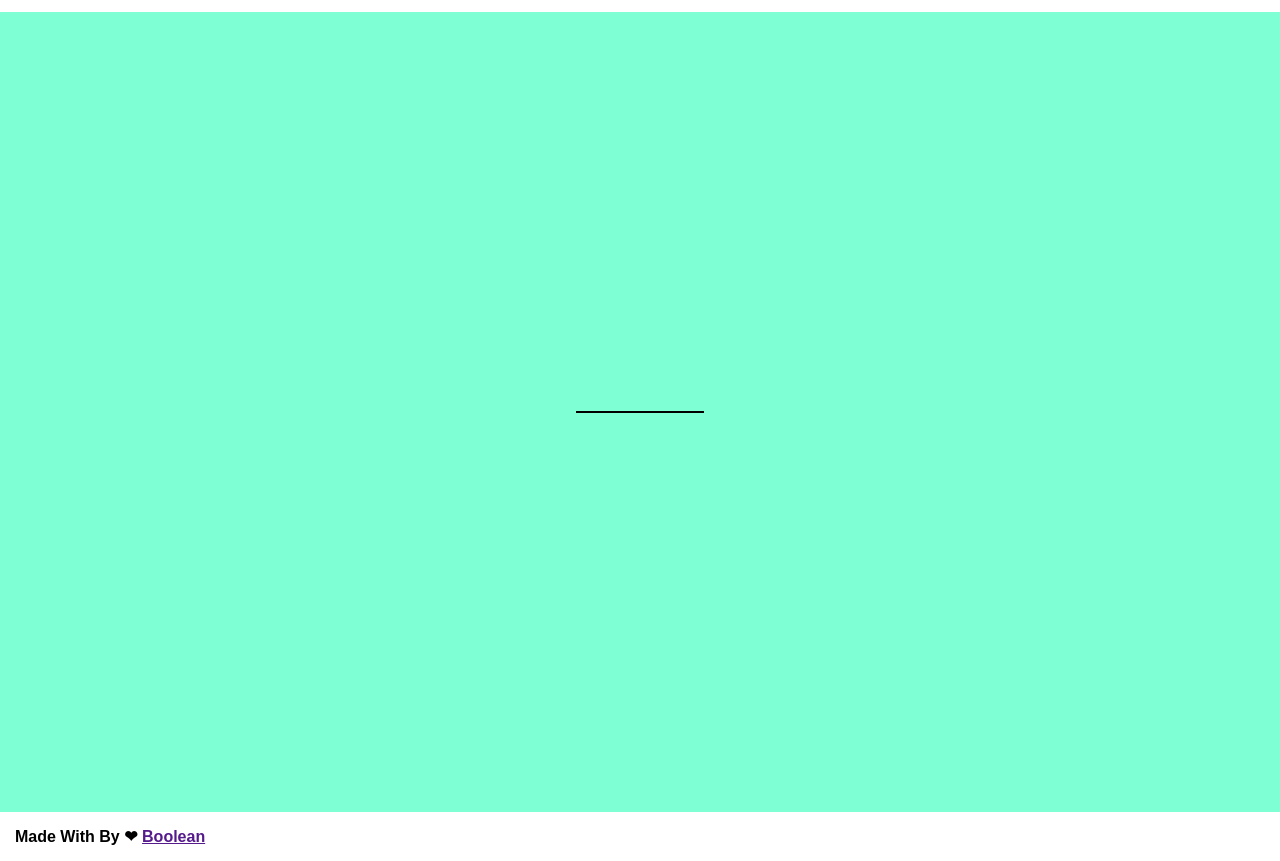
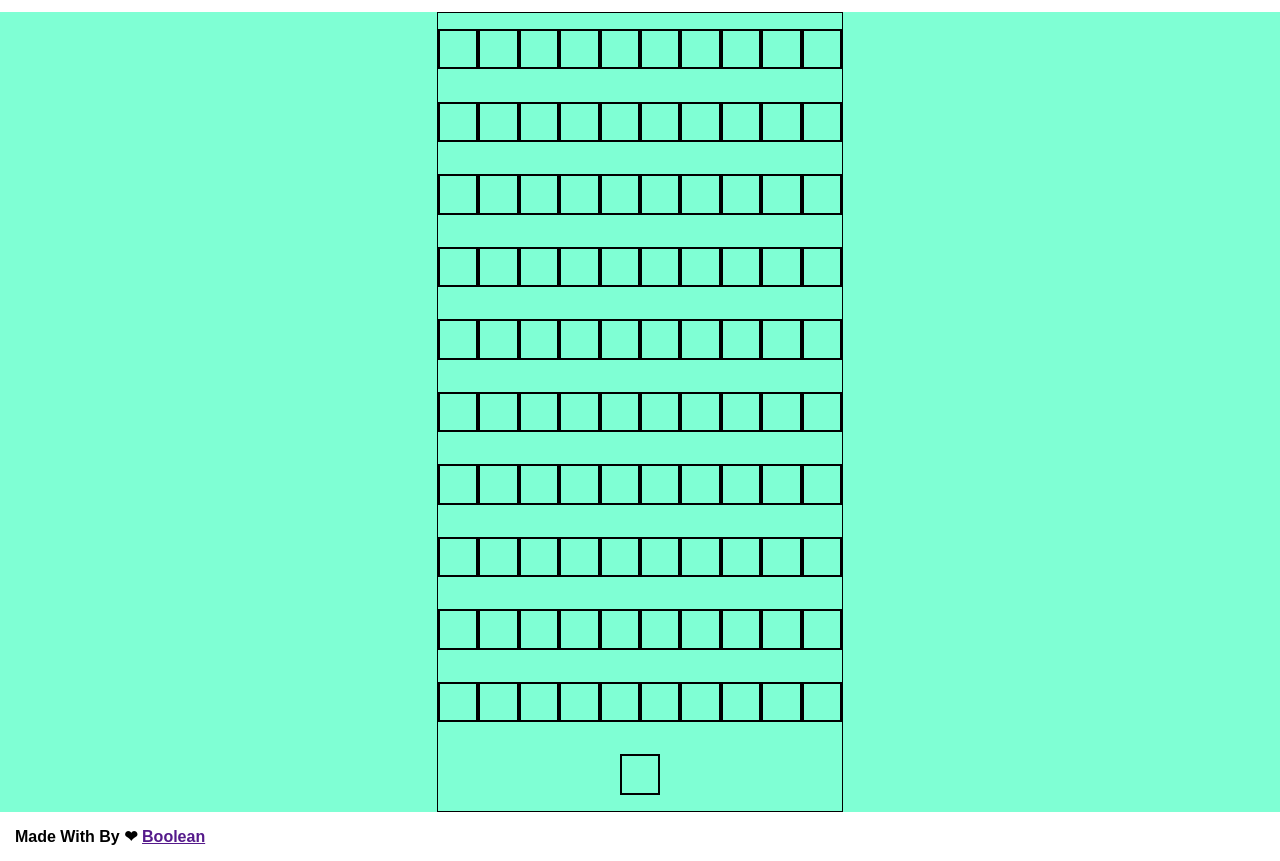
Before and after one commit to federicoverbicaro/js-campominato-grid, a plain HTML site: page index.html in a window 1280 px wide. Both pictures are taken after a click on the button "play". Shown: the part 78-939 px from the top of the page. Drawn offline with Linux system fonts and the light colour scheme.

Commit message:
feat: ciclo for main js r/13 a r/16

```diff
--- a/assets/css/style.css
+++ b/assets/css/style.css
@@ -41,8 +41,7 @@
     height: 100vh;
     background-color:rgb(127,255,212) ;
     display: flex;
-    justify-content: center;
-    align-items: center;
+
 }
 .active{
     display:block;
@@ -52,18 +51,21 @@
 }
 
 #griglia{
-    width: 60%;
+    /* width: 100%; */
     margin: 0 auto ;
     display: flex;
     border: 1px solid black;
+    justify-content: center;
+    align-items: center;
     flex-wrap:wrap;
-    flex-basis: calc(100% / 10);
+
 }
 
 #casella{
     aspect-ratio: 1/1;
-    width: 10%;
+    width: 100%;
     border: 2px solid black;
+    flex-basis: calc(100% / 10);
 
 }
 
--- a/assets/js/main.js
+++ b/assets/js/main.js
@@ -1,6 +1,6 @@
 const buttonHtml = document.getElementById("bottone")
 const grigliHtml = document.getElementById("griglia")
-const casellaHtml = document.getElementById("casella")
+let casellaHtml = document.getElementById("casella")
 
 buttonHtml.addEventListener('click',function(){
     grigliHtml.classList.remove("deactivate")
@@ -8,9 +8,12 @@ buttonHtml.addEventListener('click',function(){
 
     casellaHtml.classList.remove("deactivate")
     casellaHtml.classList.add("active")
-})
 
 
-// for(let i = 1; i < 100; i++){
-//     casellaHtml.innerHTML
-// }
+    for(let i = 0; i <= 99; i++){
+        let casellaHtml =  document.createElement("div")
+        casellaHtml.id = "casella"
+        grigliHtml.appendChild(casellaHtml)
+
+     }
+})
--- a/index.html
+++ b/index.html
@@ -50,8 +50,8 @@
         <div class="container-main">
             <div id="griglia" class="active deactivate">
 
-                <!-- <div id="casella"  class="active deactivate" >
-                </div> -->
+                <div id="casella"  class="active deactivate" >
+                </div>
 
             </div>
         </div>
```
